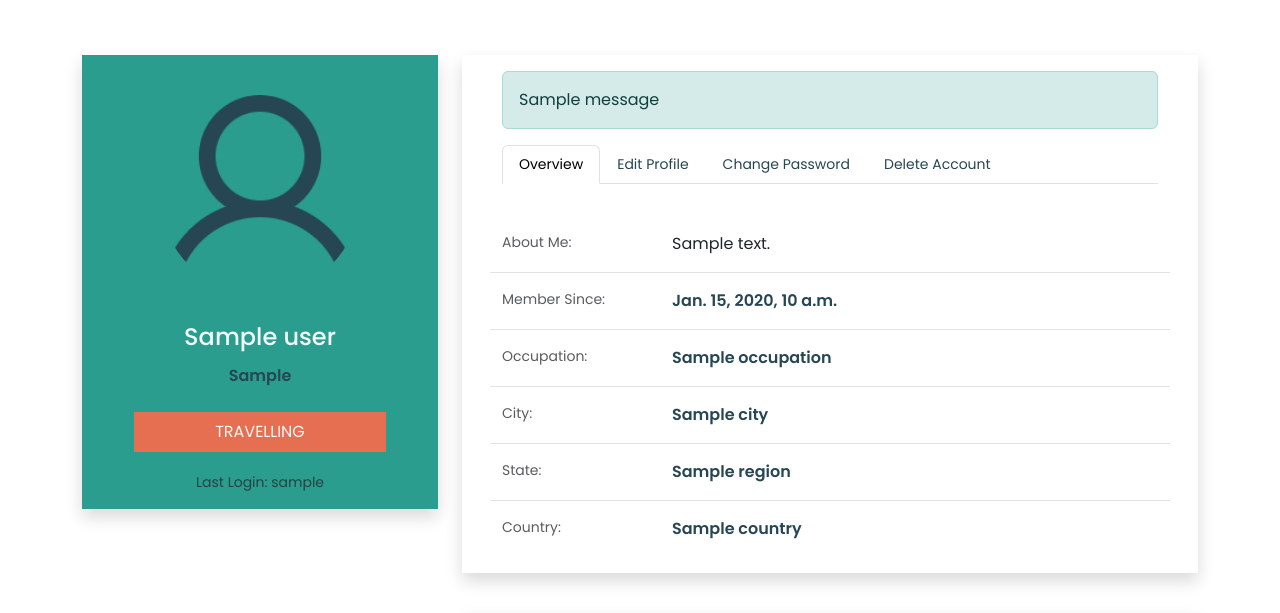
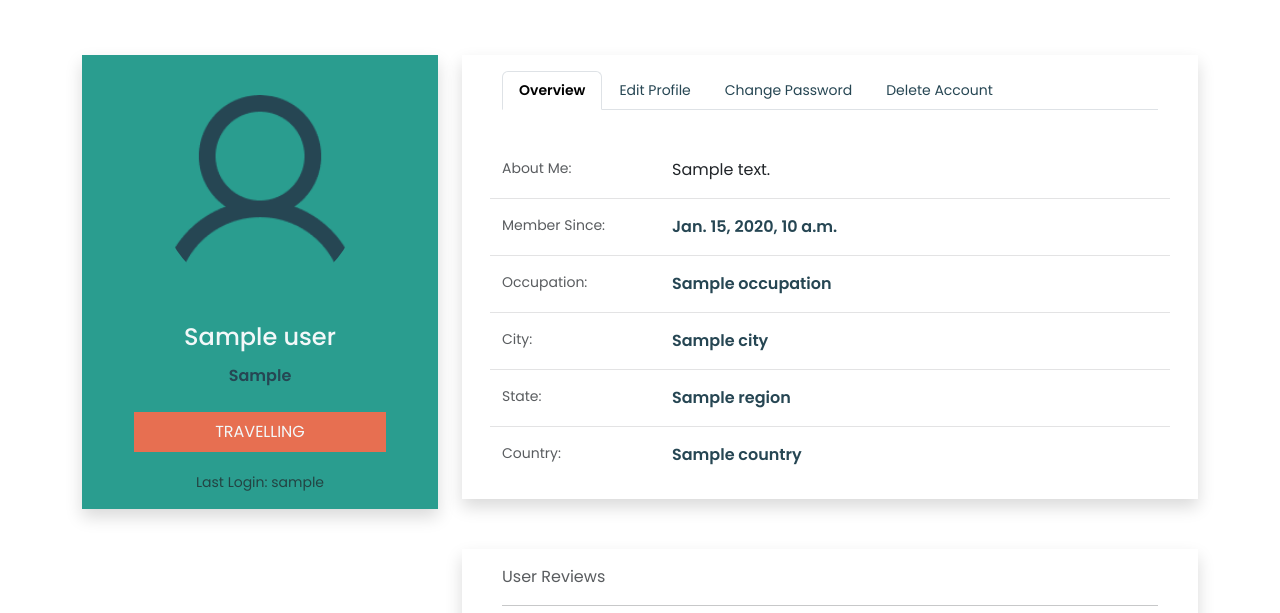
Before and after one commit to mika-sims/CouchFinder, a Django app: template templates/user_profile.html in a window 1280 px wide. Shown: the part 65-678 px from the top of the page. Run offline with Django 4.2, Linux system fonts and the light colour scheme; the template is opened without the code that fills it: most values are stand-ins (such as "Sample title", 1, 10 or a date in 2020); one stand-in notice (Sample message) is shown; some libraries are stand-ins or nearby versions.

Commit message:
Edit: Remove messages div

```diff
--- a/templates/user_profile.html
+++ b/templates/user_profile.html
@@ -37,16 +37,10 @@
             <div class="col-lg-8 mt-5 mt-lg-0 order-2">
                 <div class="container shadow py-3 px-3 px-lg-5">
                     <div class="card-body">
-                        {% for message in messages %}
-                        <div class="alert alert-secondary" data-timeout="3000" id="msg" role="alert">
-                            {{ message | safe }}
-                        </div>
-                        {% endfor %}
                         <ul class="nav nav-tabs nav-tabs-bordered small">
                             {%if request.user == user%}
                             <li class="nav-item">
-                                <button class="nav-link active" data-bs-toggle="tab"
-                                    data-bs-target="#profile-overview">Overview</button>
+                                <p class="nav-link active fw-bold">Overview</p>
                             </li>
                             <li class="nav-item">
                                 <a href="{% url 'update_profile' %}" class="nav-link">Edit Profile</a>
```
